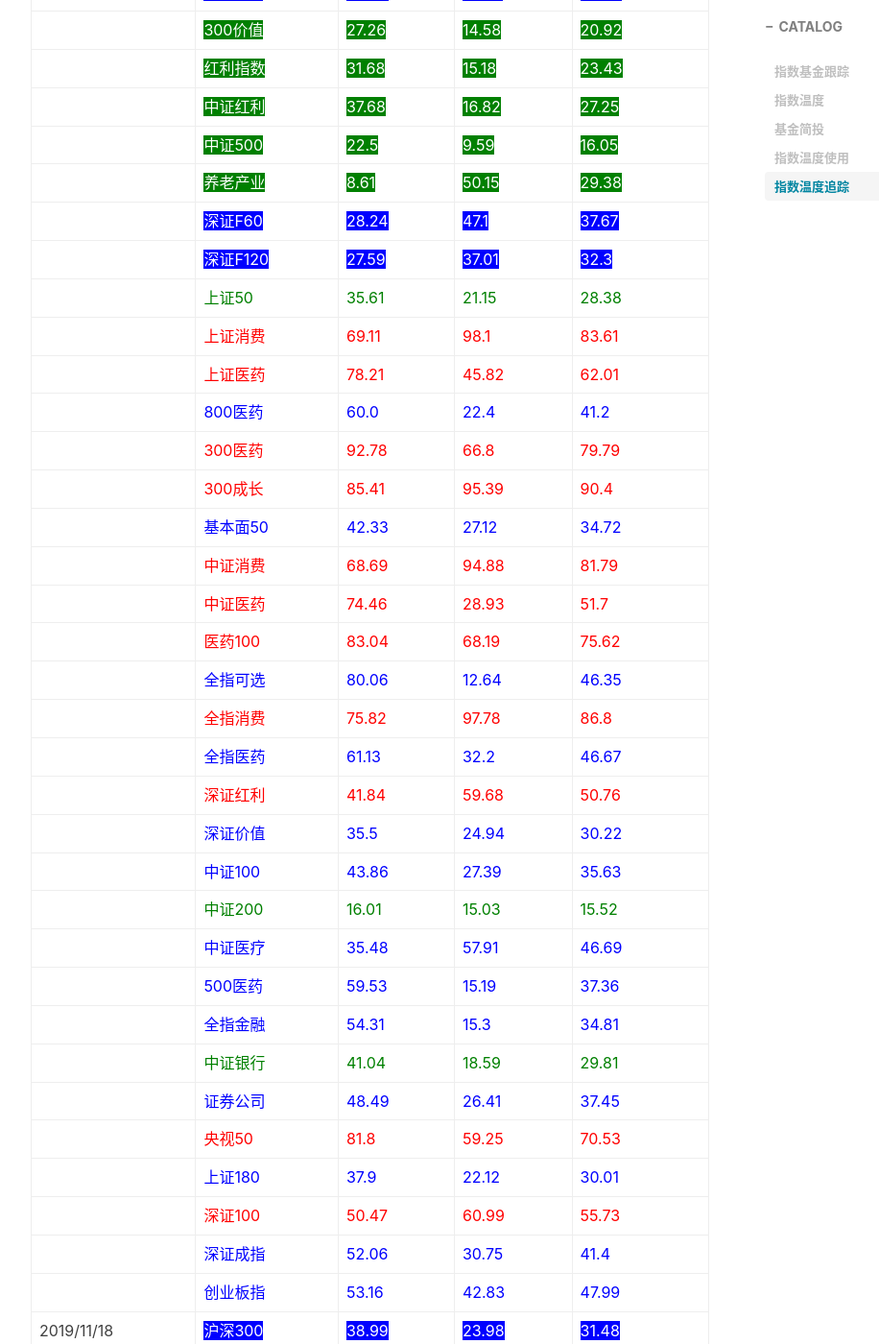
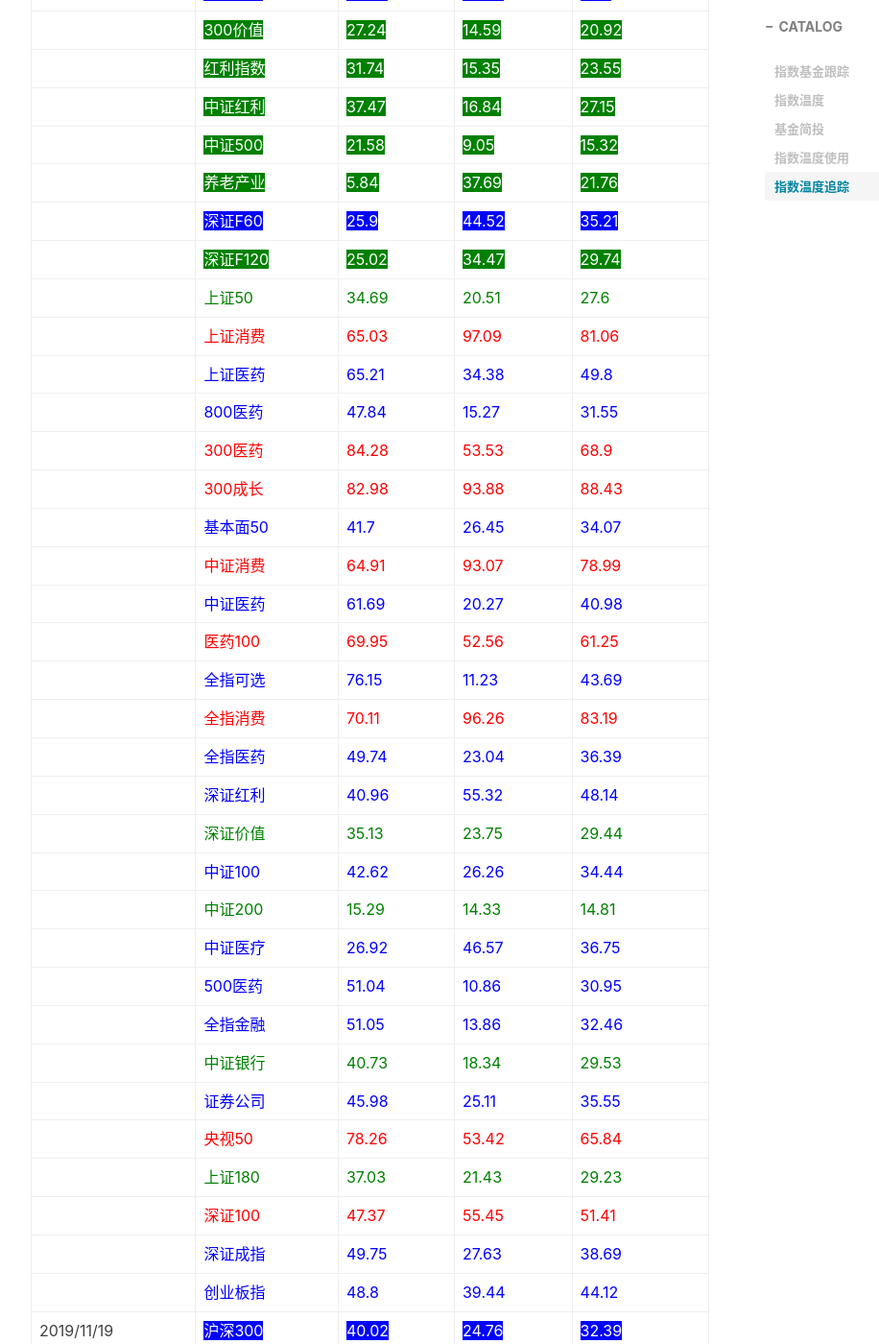
Before and after one commit to shoppingwang/shoppingwang.github.io, a Jekyll site: the page built from _posts/2019-11-09-indices-temperature.md, in a window 1280 px wide and 1400 px high, scrolled down 2704 px. Shown: the whole window at 96% size, without its empty margins (233-1149 px from the left). Built offline with Jekyll 4.4.1, drawn with Linux system fonts in a browser that asks for light colours; nearby versions of some CDN libraries; comment, search, counter and statistics services are not loaded; some of the changed text lies outside the part shown.

Commit message:
add index temperature

```diff
--- a/_posts/2019-11-09-indices-temperature.md
+++ b/_posts/2019-11-09-indices-temperature.md
@@ -77,6 +77,41 @@ tags:
 
 | 日期 | 指数名称 | PE温度 | PB温度 | 指数温度 |
 | --- | --- | --- | --- | --- |
+|2019/11/27|<span style="color: white; background-color: blue;">沪深300</span>|<span style="color: white; background-color: blue;">38.63</span>|<span style="color: white; background-color: blue;">23.59</span>|<span style="color: white; background-color: blue;">31.11</span>|
+||<span style="color: white; background-color: green;">300价值</span>|<span style="color: white; background-color: green;">27.24</span>|<span style="color: white; background-color: green;">14.59</span>|<span style="color: white; background-color: green;">20.92</span>|
+||<span style="color: white; background-color: green;">红利指数</span>|<span style="color: white; background-color: green;">31.74</span>|<span style="color: white; background-color: green;">15.35</span>|<span style="color: white; background-color: green;">23.55</span>|
+||<span style="color: white; background-color: green;">中证红利</span>|<span style="color: white; background-color: green;">37.47</span>|<span style="color: white; background-color: green;">16.84</span>|<span style="color: white; background-color: green;">27.15</span>|
+||<span style="color: white; background-color: green;">中证500</span>|<span style="color: white; background-color: green;">21.58</span>|<span style="color: white; background-color: green;">9.05</span>|<span style="color: white; background-color: green;">15.32</span>|
+||<span style="color: white; background-color: green;">养老产业</span>|<span style="color: white; background-color: green;">5.84</span>|<span style="color: white; background-color: green;">37.69</span>|<span style="color: white; background-color: green;">21.76</span>|
+||<span style="color: white; background-color: blue;">深证F60</span>|<span style="color: white; background-color: blue;">25.9</span>|<span style="color: white; background-color: blue;">44.52</span>|<span style="color: white; background-color: blue;">35.21</span>|
+||<span style="color: white; background-color: green;">深证F120</span>|<span style="color: white; background-color: green;">25.02</span>|<span style="color: white; background-color: green;">34.47</span>|<span style="color: white; background-color: green;">29.74</span>|
+||<span style="color: green;">上证50</span>|<span style="color: green;">34.69</span>|<span style="color: green;">20.51</span>|<span style="color: green;">27.6</span>|
+||<span style="color: red;">上证消费</span>|<span style="color: red;">65.03</span>|<span style="color: red;">97.09</span>|<span style="color: red;">81.06</span>|
+||<span style="color: blue;">上证医药</span>|<span style="color: blue;">65.21</span>|<span style="color: blue;">34.38</span>|<span style="color: blue;">49.8</span>|
+||<span style="color: blue;">800医药</span>|<span style="color: blue;">47.84</span>|<span style="color: blue;">15.27</span>|<span style="color: blue;">31.55</span>|
+||<span style="color: red;">300医药</span>|<span style="color: red;">84.28</span>|<span style="color: red;">53.53</span>|<span style="color: red;">68.9</span>|
+||<span style="color: red;">300成长</span>|<span style="color: red;">82.98</span>|<span style="color: red;">93.88</span>|<span style="color: red;">88.43</span>|
+||<span style="color: blue;">基本面50</span>|<span style="color: blue;">41.7</span>|<span style="color: blue;">26.45</span>|<span style="color: blue;">34.07</span>|
+||<span style="color: red;">中证消费</span>|<span style="color: red;">64.91</span>|<span style="color: red;">93.07</span>|<span style="color: red;">78.99</span>|
+||<span style="color: blue;">中证医药</span>|<span style="color: blue;">61.69</span>|<span style="color: blue;">20.27</span>|<span style="color: blue;">40.98</span>|
+||<span style="color: red;">医药100</span>|<span style="color: red;">69.95</span>|<span style="color: red;">52.56</span>|<span style="color: red;">61.25</span>|
+||<span style="color: blue;">全指可选</span>|<span style="color: blue;">76.15</span>|<span style="color: blue;">11.23</span>|<span style="color: blue;">43.69</span>|
+||<span style="color: red;">全指消费</span>|<span style="color: red;">70.11</span>|<span style="color: red;">96.26</span>|<span style="color: red;">83.19</span>|
+||<span style="color: blue;">全指医药</span>|<span style="color: blue;">49.74</span>|<span style="color: blue;">23.04</span>|<span style="color: blue;">36.39</span>|
+||<span style="color: blue;">深证红利</span>|<span style="color: blue;">40.96</span>|<span style="color: blue;">55.32</span>|<span style="color: blue;">48.14</span>|
+||<span style="color: green;">深证价值</span>|<span style="color: green;">35.13</span>|<span style="color: green;">23.75</span>|<span style="color: green;">29.44</span>|
+||<span style="color: blue;">中证100</span>|<span style="color: blue;">42.62</span>|<span style="color: blue;">26.26</span>|<span style="color: blue;">34.44</span>|
+||<span style="color: green;">中证200</span>|<span style="color: green;">15.29</span>|<span style="color: green;">14.33</span>|<span style="color: green;">14.81</span>|
+||<span style="color: blue;">中证医疗</span>|<span style="color: blue;">26.92</span>|<span style="color: blue;">46.57</span>|<span style="color: blue;">36.75</span>|
+||<span style="color: blue;">500医药</span>|<span style="color: blue;">51.04</span>|<span style="color: blue;">10.86</span>|<span style="color: blue;">30.95</span>|
+||<span style="color: blue;">全指金融</span>|<span style="color: blue;">51.05</span>|<span style="color: blue;">13.86</span>|<span style="color: blue;">32.46</span>|
+||<span style="color: green;">中证银行</span>|<span style="color: green;">40.73</span>|<span style="color: green;">18.34</span>|<span style="color: green;">29.53</span>|
+||<span style="color: blue;">证券公司</span>|<span style="color: blue;">45.98</span>|<span style="color: blue;">25.11</span>|<span style="color: blue;">35.55</span>|
+||<span style="color: red;">央视50</span>|<span style="color: red;">78.26</span>|<span style="color: red;">53.42</span>|<span style="color: red;">65.84</span>|
+||<span style="color: green;">上证180</span>|<span style="color: green;">37.03</span>|<span style="color: green;">21.43</span>|<span style="color: green;">29.23</span>|
+||<span style="color: red;">深证100</span>|<span style="color: red;">47.37</span>|<span style="color: red;">55.45</span>|<span style="color: red;">51.41</span>|
+||<span style="color: blue;">深证成指</span>|<span style="color: blue;">49.75</span>|<span style="color: blue;">27.63</span>|<span style="color: blue;">38.69</span>|
+||<span style="color: blue;">创业板指</span>|<span style="color: blue;">48.8</span>|<span style="color: blue;">39.44</span>|<span style="color: blue;">44.12</span>|
 |2019/11/19|<span style="color: white; background-color: blue;">沪深300</span>|<span style="color: white; background-color: blue;">40.02</span>|<span style="color: white; background-color: blue;">24.76</span>|<span style="color: white; background-color: blue;">32.39</span>|
 ||<span style="color: white; background-color: green;">300价值</span>|<span style="color: white; background-color: green;">27.26</span>|<span style="color: white; background-color: green;">14.58</span>|<span style="color: white; background-color: green;">20.92</span>|
 ||<span style="color: white; background-color: green;">红利指数</span>|<span style="color: white; background-color: green;">31.68</span>|<span style="color: white; background-color: green;">15.18</span>|<span style="color: white; background-color: green;">23.43</span>|
@@ -85,33 +120,6 @@ tags:
 ||<span style="color: white; background-color: green;">养老产业</span>|<span style="color: white; background-color: green;">8.61</span>|<span style="color: white; background-color: green;">50.15</span>|<span style="color: white; background-color: green;">29.38</span>|
 ||<span style="color: white; background-color: blue;">深证F60</span>|<span style="color: white; background-color: blue;">28.24</span>|<span style="color: white; background-color: blue;">47.1</span>|<span style="color: white; background-color: blue;">37.67</span>|
 ||<span style="color: white; background-color: blue;">深证F120</span>|<span style="color: white; background-color: blue;">27.59</span>|<span style="color: white; background-color: blue;">37.01</span>|<span style="color: white; background-color: blue;">32.3</span>|
-||<span style="color: green;">上证50</span>|<span style="color: green;">35.61</span>|<span style="color: green;">21.15</span>|<span style="color: green;">28.38</span>|
-||<span style="color: red;">上证消费</span>|<span style="color: red;">69.11</span>|<span style="color: red;">98.1</span>|<span style="color: red;">83.61</span>|
-||<span style="color: red;">上证医药</span>|<span style="color: red;">78.21</span>|<span style="color: red;">45.82</span>|<span style="color: red;">62.01</span>|
-||<span style="color: blue;">800医药</span>|<span style="color: blue;">60.0</span>|<span style="color: blue;">22.4</span>|<span style="color: blue;">41.2</span>|
-||<span style="color: red;">300医药</span>|<span style="color: red;">92.78</span>|<span style="color: red;">66.8</span>|<span style="color: red;">79.79</span>|
-||<span style="color: red;">300成长</span>|<span style="color: red;">85.41</span>|<span style="color: red;">95.39</span>|<span style="color: red;">90.4</span>|
-||<span style="color: blue;">基本面50</span>|<span style="color: blue;">42.33</span>|<span style="color: blue;">27.12</span>|<span style="color: blue;">34.72</span>|
-||<span style="color: red;">中证消费</span>|<span style="color: red;">68.69</span>|<span style="color: red;">94.88</span>|<span style="color: red;">81.79</span>|
-||<span style="color: red;">中证医药</span>|<span style="color: red;">74.46</span>|<span style="color: red;">28.93</span>|<span style="color: red;">51.7</span>|
-||<span style="color: red;">医药100</span>|<span style="color: red;">83.04</span>|<span style="color: red;">68.19</span>|<span style="color: red;">75.62</span>|
-||<span style="color: blue;">全指可选</span>|<span style="color: blue;">80.06</span>|<span style="color: blue;">12.64</span>|<span style="color: blue;">46.35</span>|
-||<span style="color: red;">全指消费</span>|<span style="color: red;">75.82</span>|<span style="color: red;">97.78</span>|<span style="color: red;">86.8</span>|
-||<span style="color: blue;">全指医药</span>|<span style="color: blue;">61.13</span>|<span style="color: blue;">32.2</span>|<span style="color: blue;">46.67</span>|
-||<span style="color: red;">深证红利</span>|<span style="color: red;">41.84</span>|<span style="color: red;">59.68</span>|<span style="color: red;">50.76</span>|
-||<span style="color: blue;">深证价值</span>|<span style="color: blue;">35.5</span>|<span style="color: blue;">24.94</span>|<span style="color: blue;">30.22</span>|
-||<span style="color: blue;">中证100</span>|<span style="color: blue;">43.86</span>|<span style="color: blue;">27.39</span>|<span style="color: blue;">35.63</span>|
-||<span style="color: green;">中证200</span>|<span style="color: green;">16.01</span>|<span style="color: green;">15.03</span>|<span style="color: green;">15.52</span>|
-||<span style="color: blue;">中证医疗</span>|<span style="color: blue;">35.48</span>|<span style="color: blue;">57.91</span>|<span style="color: blue;">46.69</span>|
-||<span style="color: blue;">500医药</span>|<span style="color: blue;">59.53</span>|<span style="color: blue;">15.19</span>|<span style="color: blue;">37.36</span>|
-||<span style="color: blue;">全指金融</span>|<span style="color: blue;">54.31</span>|<span style="color: blue;">15.3</span>|<span style="color: blue;">34.81</span>|
-||<span style="color: green;">中证银行</span>|<span style="color: green;">41.04</span>|<span style="color: green;">18.59</span>|<span style="color: green;">29.81</span>|
-||<span style="color: blue;">证券公司</span>|<span style="color: blue;">48.49</span>|<span style="color: blue;">26.41</span>|<span style="color: blue;">37.45</span>|
-||<span style="color: red;">央视50</span>|<span style="color: red;">81.8</span>|<span style="color: red;">59.25</span>|<span style="color: red;">70.53</span>|
-||<span style="color: blue;">上证180</span>|<span style="color: blue;">37.9</span>|<span style="color: blue;">22.12</span>|<span style="color: blue;">30.01</span>|
-||<span style="color: red;">深证100</span>|<span style="color: red;">50.47</span>|<span style="color: red;">60.99</span>|<span style="color: red;">55.73</span>|
-||<span style="color: blue;">深证成指</span>|<span style="color: blue;">52.06</span>|<span style="color: blue;">30.75</span>|<span style="color: blue;">41.4</span>|
-||<span style="color: blue;">创业板指</span>|<span style="color: blue;">53.16</span>|<span style="color: blue;">42.83</span>|<span style="color: blue;">47.99</span>|
 |2019/11/18|<span style="color: white; background-color: blue;">沪深300</span>|<span style="color: white; background-color: blue;">38.99</span>|<span style="color: white; background-color: blue;">23.98</span>|<span style="color: white; background-color: blue;">31.48</span>|
 ||<span style="color: white; background-color: green;">300价值</span>|<span style="color: white; background-color: green;">26.9</span>|<span style="color: white; background-color: green;">14.36</span>|<span style="color: white; background-color: green;">20.63</span>|
 ||<span style="color: white; background-color: green;">红利指数</span>|<span style="color: white; background-color: green;">31.4</span>|<span style="color: white; background-color: green;">14.98</span>|<span style="color: white; background-color: green;">23.19</span>|
```
